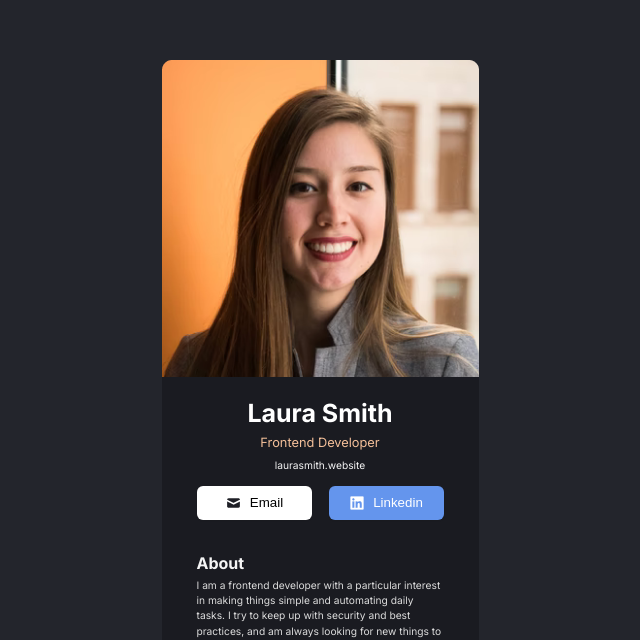
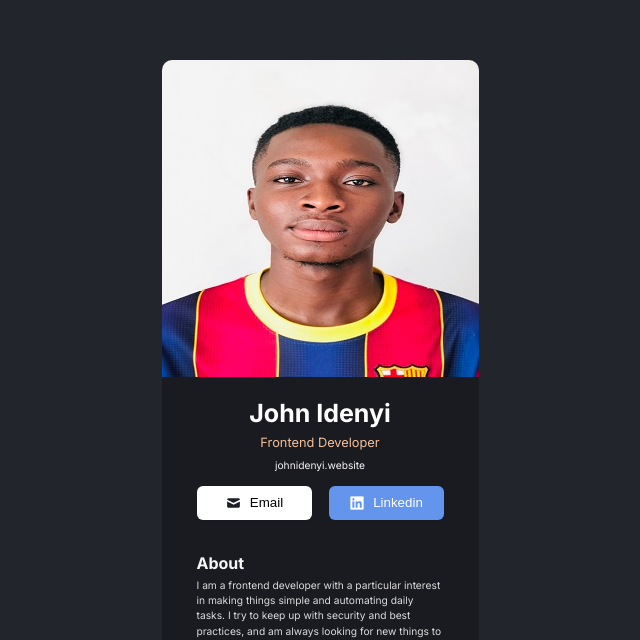
Before and after one commit to JohnIdenyi/digital-business-card, a React app: page / in a window 1280 px wide. Shown: the part 155-795 px from the top of the page, without its empty margins (320-960 px from the left). Built offline with nearby package versions, Linux system fonts and the light colour scheme.

Commit message:
Updated hero image

```diff
--- a/src/components/Info.js
+++ b/src/components/Info.js
@@ -1,5 +1,5 @@
 import React from "react";
-import hero from "../images/hero.png"
+import hero from "../images/hero2.jpeg"
 import mailLogo from "../images/Mail.png"
 import linkedinLogo from "../images/linkedin.png"
 
@@ -8,9 +8,9 @@ function Info() {
         <div className="info-container">
             <img src={hero} className="hero" />
             <div className="description">
-                <h1>Laura Smith</h1>
+                <h1>John Idenyi</h1>
                 <p className="job-title">Frontend Developer</p>
-                <p className="email">laurasmith.website</p>
+                <p className="email">johnidenyi.website</p>
                 <div className="buttons">
                     <button className="email-btn btn">
                         <img src={mailLogo} />
--- a/src/style.css
+++ b/src/style.css
@@ -24,6 +24,7 @@ body {
 
 .hero {
     display: block;
+    border-radius: 10px 10px 0px 0px;
 }
 
 .description, .interests, .about {
```
Also changed, not shown: src/images/hero2.jpeg (added).
